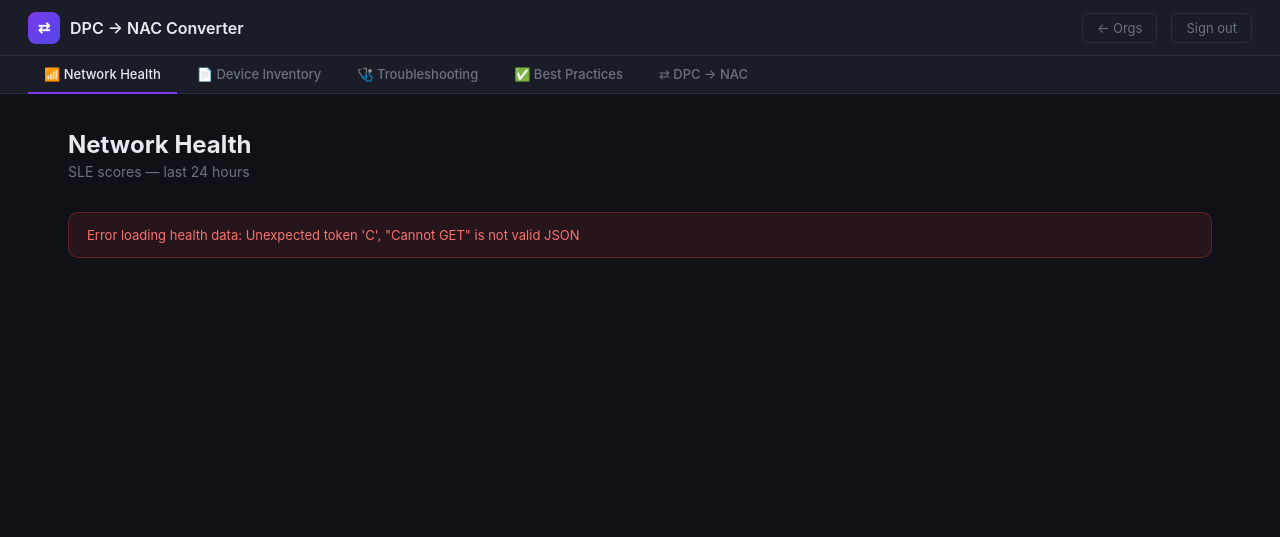
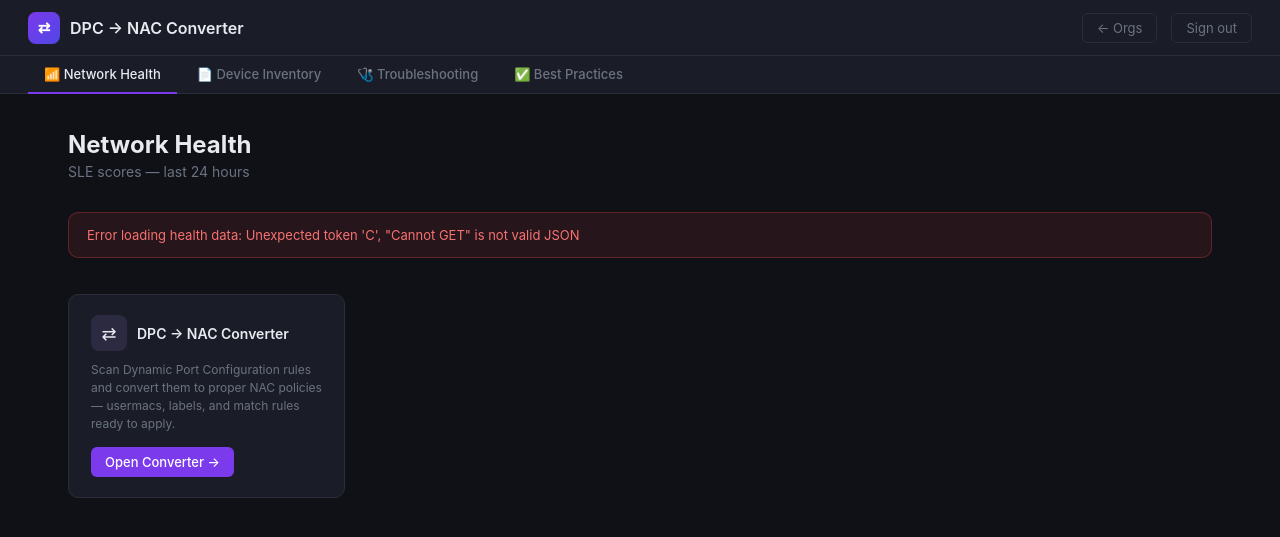
Before and after one commit to JasonScottSF/Mist-Hackathon-2026, a Flask app: template templates/health.html in a window 1280 px wide. Shown: the top 537 px of the page. Run offline with Flask 3, Linux system fonts and the light colour scheme; the template is opened without the code that fills it, so the values that code supplies are empty.

Commit message:
feat(nav): remove DPC→NAC tab; surface converter from health + best practices
- Drop ⇄ DPC → NAC from the nav tab bar on all 5 templates
- Add a DPC → NAC Converter tool card to the Network Health page
- Upgrade the DPC sub-card in Best Practices with a prominent
  "Open DPC → NAC Converter" button (both rules-found and no-rules states)
- Add .bp-action-btn style for reusable action button links

Co-Authored-By: Claude Sonnet 4.6 <noreply@anthropic.com>

```diff
--- a/templates/dpc_preview.html
+++ b/templates/dpc_preview.html
@@ -311,7 +311,6 @@
   <a class="tab"        data-tab-id="inventory"    href="/inventory/{{ org_id }}">&#128196; Device Inventory</a>
   <a class="tab"        data-tab-id="troubleshoot"  href="/troubleshoot/{{ org_id }}">&#129658; Troubleshooting</a>
   <a class="tab"        data-tab-id="bestpractices" href="/bestpractices/{{ org_id }}">&#9989; Best Practices</a>
-  <a class="tab active" data-tab-id="dpc"            href="/scan/{{ org_id }}">&#8644; DPC → NAC</a>
 </nav>
 
 <main>
--- a/templates/health.html
+++ b/templates/health.html
@@ -184,6 +184,38 @@
     .empty-state { padding: 28px 20px; text-align: center; color: var(--muted); font-size: 13px; }
 
     .last-updated { font-size: 12px; color: var(--muted); margin-bottom: 24px; }
+
+    /* ── Tool cards ── */
+    .tool-cards {
+      display: grid;
+      grid-template-columns: repeat(auto-fill, minmax(260px, 1fr));
+      gap: 12px;
+      margin-top: 36px;
+    }
+    .tool-card {
+      background: var(--surface); border: 1px solid var(--border);
+      border-radius: 10px; padding: 20px 22px;
+      display: flex; flex-direction: column; gap: 10px;
+    }
+    .tool-card-header {
+      display: flex; align-items: center; gap: 10px;
+    }
+    .tool-card-icon {
+      width: 36px; height: 36px; border-radius: 8px;
+      display: flex; align-items: center; justify-content: center;
+      font-size: 18px; flex-shrink: 0;
+      background: rgba(167,139,250,0.12);
+    }
+    .tool-card-title { font-size: 14px; font-weight: 600; color: var(--text); }
+    .tool-card-desc  { font-size: 12px; color: var(--muted); line-height: 1.5; }
+    .tool-card-btn {
+      display: inline-flex; align-items: center; gap: 6px;
+      background: #7c3aed; color: #fff;
+      border: none; border-radius: 6px; padding: 7px 14px;
+      font-size: 13px; font-weight: 500; cursor: pointer;
+      text-decoration: none; align-self: flex-start; margin-top: 4px;
+    }
+    .tool-card-btn:hover { background: #6d28d9; }
   </style>
 </head>
 <body>
@@ -205,7 +237,6 @@
   <a class="tab"        data-tab-id="inventory"    href="/inventory/{{ org_id }}">&#128196; Device Inventory</a>
   <a class="tab"        data-tab-id="troubleshoot"  href="/troubleshoot/{{ org_id }}">&#129658; Troubleshooting</a>
   <a class="tab"        data-tab-id="bestpractices" href="/bestpractices/{{ org_id }}">&#9989; Best Practices</a>
-  <a class="tab"        data-tab-id="dpc"            href="/scan/{{ org_id }}">&#8644; DPC → NAC</a>
 </nav>
 
 <main>
@@ -220,6 +251,20 @@
   </div>
   <div id="error-banner"></div>
   <div id="content"></div>
+
+  <div class="tool-cards">
+    <div class="tool-card">
+      <div class="tool-card-header">
+        <div class="tool-card-icon">&#8644;</div>
+        <div class="tool-card-title">DPC → NAC Converter</div>
+      </div>
+      <div class="tool-card-desc">
+        Scan Dynamic Port Configuration rules and convert them to proper
+        NAC policies — usermacs, labels, and match rules ready to apply.
+      </div>
+      <a class="tool-card-btn" href="/scan/{{ org_id }}">Open Converter &#8594;</a>
+    </div>
+  </div>
 </main>
 
 <script>
--- a/templates/inventory.html
+++ b/templates/inventory.html
@@ -252,7 +252,6 @@
   <a class="tab active" data-tab-id="inventory"    href="/inventory/{{ org_id }}">&#128196; Device Inventory</a>
   <a class="tab"        data-tab-id="troubleshoot" href="/troubleshoot/{{ org_id }}">&#129658; Troubleshooting</a>
   <a class="tab"        data-tab-id="bestpractices" href="/bestpractices/{{ org_id }}">&#9989; Best Practices</a>
-  <a class="tab"        data-tab-id="dpc"           href="/scan/{{ org_id }}">&#8644; DPC → NAC</a>
 </nav>
 
 <main>
--- a/templates/troubleshoot.html
+++ b/templates/troubleshoot.html
@@ -265,7 +265,6 @@
   <a class="tab"        data-tab-id="inventory"    href="/inventory/{{ org_id }}">&#128196; Device Inventory</a>
   <a class="tab active" data-tab-id="troubleshoot"  href="/troubleshoot/{{ org_id }}">&#129658; Troubleshooting</a>
   <a class="tab"        data-tab-id="bestpractices" href="/bestpractices/{{ org_id }}">&#9989; Best Practices</a>
-  <a class="tab"        data-tab-id="dpc"            href="/scan/{{ org_id }}">&#8644; DPC → NAC</a>
 </nav>
 
 <main>
```
Also changed, not shown: templates/bestpractices.html (+16 -10 lines).
